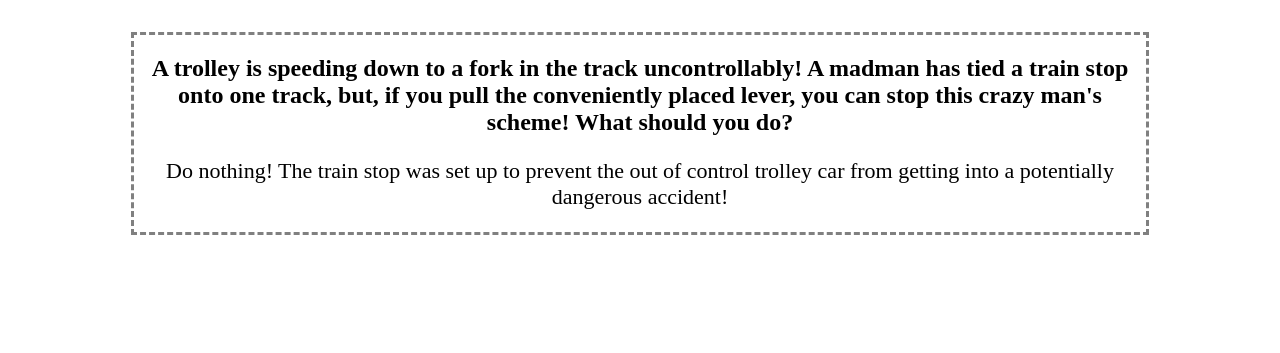
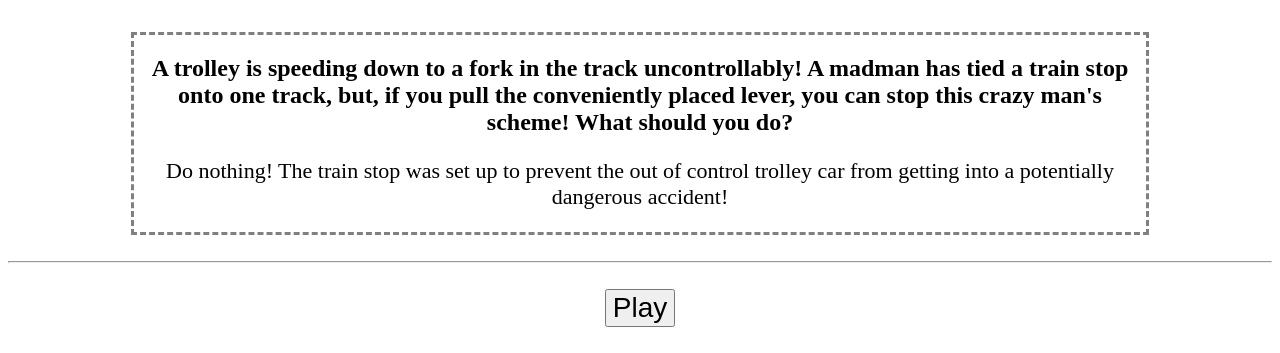
Before and after one commit to MichaelJessup/COS243_Fall_25, a FastAPI app: page / in a window 1280 px wide. Shown: the part 846-1199 px from the top of the page. Before the commit the page ends 1081 px from the top, so only its background shows below. Run offline with FastAPI, Linux system fonts and the light colour scheme.

Commit message:
Added nav buttons

```diff
--- a/templates/index.html
+++ b/templates/index.html
@@ -8,3 +8,10 @@
 		<h3 style="font-weight: normal; font-size: 22px">{{ card.answer }}</h3>
 	</div>
 {% endfor %}
+<br>
+<hr>
+<br>
+<div style="margin: auto; display: flex; justify-content: center;">
+<button style="font-size: 28px" OnClick={location.href="/play"}>Play</button>
+</div>
+<br>
```
Also changed, not shown: templates/play.html (+7 -0 lines).
